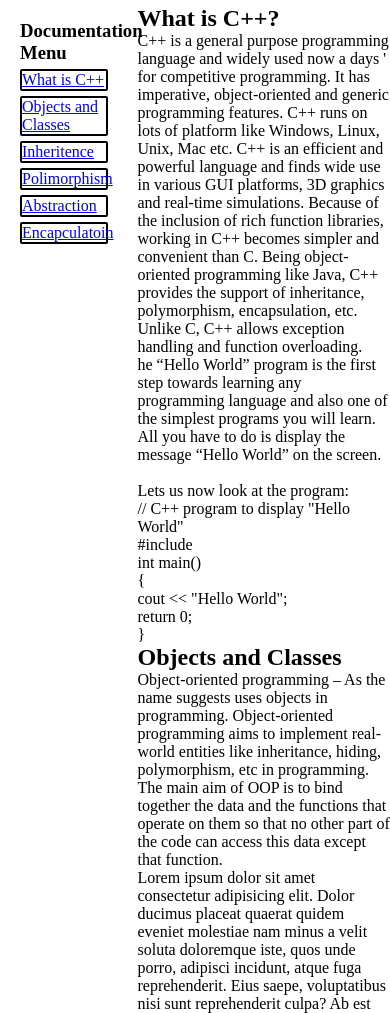
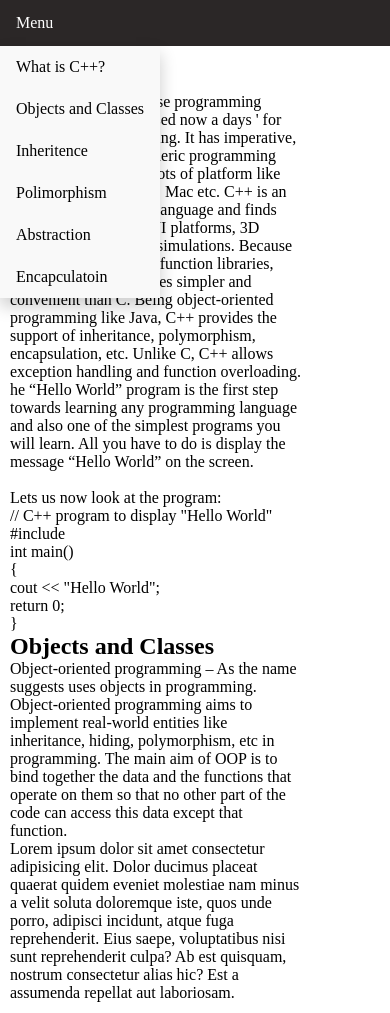
Before and after one commit to RohanPrajapati1/project_1, a plain HTML site: page index.html in a window 390 px wide. Shown: the top 1013 px of the page. Drawn offline with Linux system fonts and the light colour scheme.

Commit message:
Media query Add

```diff
--- a/index.html
+++ b/index.html
@@ -17,6 +17,18 @@
             <div class="menu"><a href="#abstraction">Abstraction</a></div>
             <div class="menu"><a href="#encapsulation">Encapculatoin</a></div>
         </div>
+        <div class="dropdown">
+            <button class="dropbtn">Menu
+            </button>
+            <div class="dropdown-content">
+              <a href="#c++">What is C++?</a>
+              <a href="#objects">Objects and Classes</a>
+              <a href="#inheritance">Inheritence</a>
+              <a href="#polimorphism">Polimorphism</a>
+              <a href="#abstraction">Abstraction</a>
+              <a href="#encapsulation">Encapculatoin</a>
+            </div>
+          </div>
         <div class="main_box">
                         <section id="c++">
                             <h2>What is C++?</h2>
--- a/style.css
+++ b/style.css
@@ -10,7 +10,9 @@
  .side_box{
     width: 25%;
     margin: 20px;
-    /* position: fixed; */
+ }
+ .menu_button{
+   display: none;
  }
  .menu{
     width: 90%;
@@ -20,7 +22,59 @@
  }
  .main_box{
     width: 75%;
-    height: 100vh;
-
     margin: 5px 0;
  }
+ .dropdown{
+   display: none;
+ }
+ @media screen and (max-width: 500px){
+   .container{
+      flex-direction: column;
+   }
+   .side_box{
+      display: none;
+   }
+   .main_box{
+      margin-top: 20px;
+      margin-left: 10px;
+   }
+   .dropdown {
+      float: left;
+      overflow: hidden;
+      display: block;
+      background-color: rgb(43, 39, 39);
+    }
+    .dropdown .dropbtn {
+      font-size: 16px;
+      border: none;
+      outline: none;
+      color: white;
+      padding: 14px 16px;
+      background-color: inherit;
+      font-family: inherit;
+      margin: 0;
+    }
+
+.dropdown-content {
+   display: none;
+   position: absolute;
+   background-color: #f9f9f9;
+   min-width: 160px;
+   box-shadow: 0px 8px 16px 0px rgba(0,0,0,0.2);
+   z-index: 1;
+ }
+ .dropdown-content a {
+   float: none;
+   color: black;
+   padding: 12px 16px;
+   text-decoration: none;
+   display: block;
+   text-align: left;
+ }
+ .dropdown:hover .dropdown-content {
+   display: block;
+ }
+ .dropdown-content a:hover {
+   background-color: #ddd;
+ }
+ }
```
